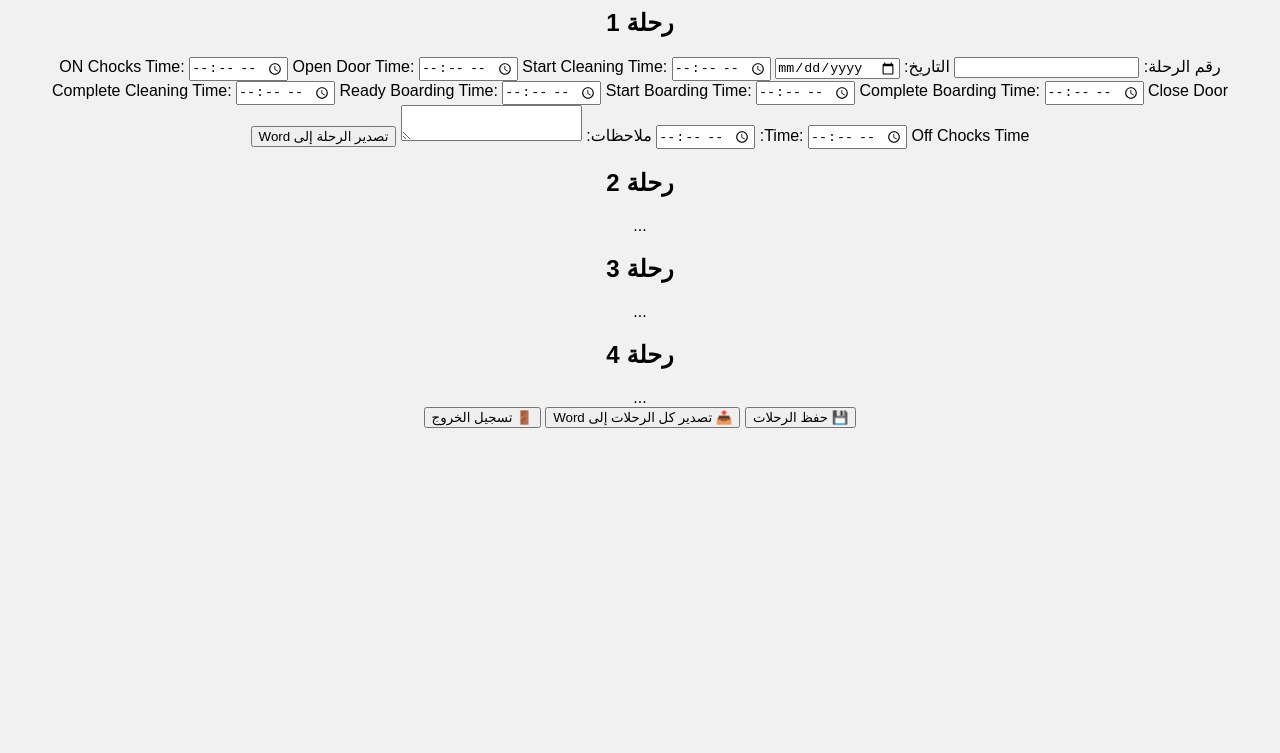
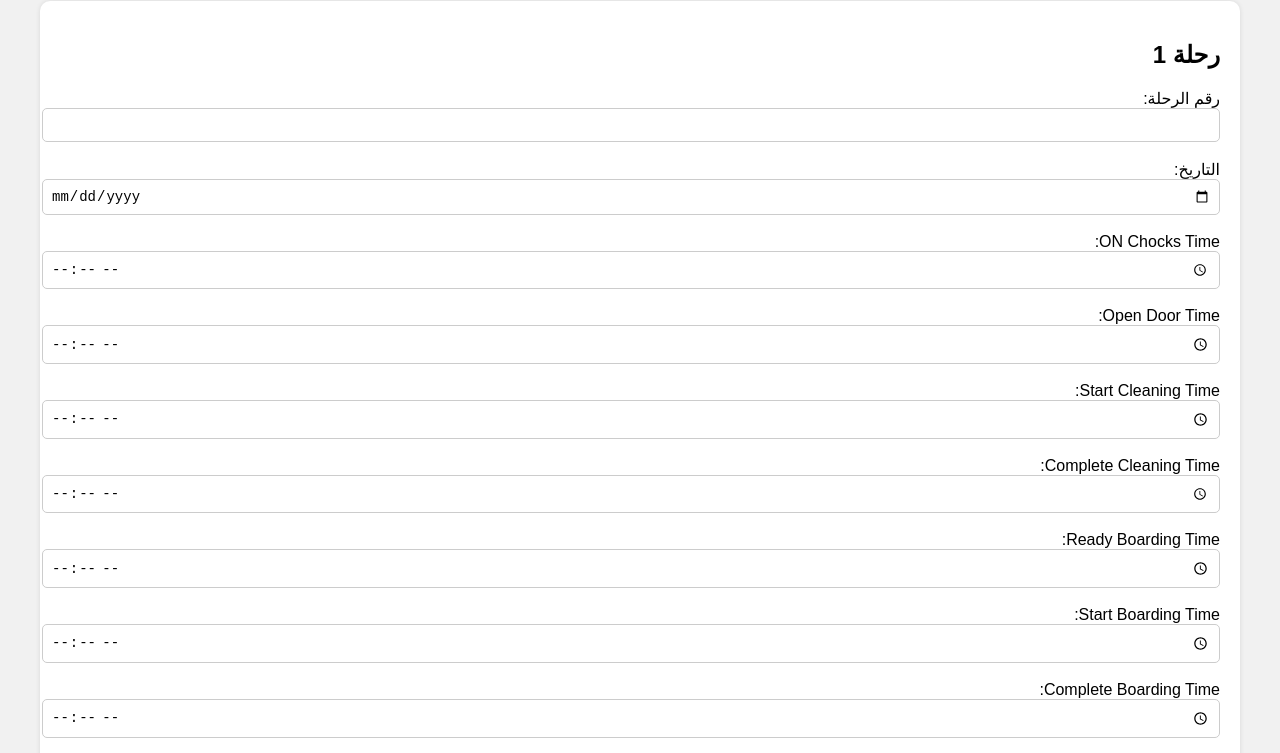
Before and after one commit to Najaf-Airport/xxxxx, a plain HTML site: page flights.html in a window 1280 px wide. Shown: the part 120-873 px from the top of the page. Before the commit the page ends 800 px from the top, so only its background shows below. Drawn offline with Linux system fonts and the light colour scheme; files that its build step writes are made by us from their sources; a script that the page names is missing.

Commit message:
Update style.css

```diff
--- a/css/style.css
+++ b/css/style.css
@@ -4,6 +4,7 @@ body {
   direction: rtl;
   text-align: center;
   padding: 40px;
+  margin: 0;
 }
 
 .login-box {
@@ -35,12 +36,57 @@ body {
   padding: 20px;
 }
 
-.flight-card, .admin-flight-card {
+.flight-card, .admin-flight-card, .card {
   background: white;
+  margin-bottom: 15px;
+  padding: 20px;
+  border-radius: 10px;
+  box-shadow: 0 0 5px rgba(0,0,0,0.1);
+  text-align: right;
+}
+
+.flight-cards {
+  display: flex;
+  flex-direction: column;
+  gap: 15px;
+  margin-bottom: 20px;
+}
+
+.flight-form label {
+  display: block;
+  margin: 8px 0 4px;
+  text-align: right;
+}
+
+.flight-form input,
+.flight-form textarea {
+  width: 100%;
+  padding: 8px;
+  font-size: 14px;
   margin-bottom: 10px;
-  padding: 15px;
-  border-radius: 10px;
-  box-shadow: 0 0 5px rgba(0,0,0,0.2);
+  border: 1px solid #ccc;
+  border-radius: 5px;
+}
+
+.flight-form button,
+#saveBtn, #exportAllBtn, #logoutBtn {
+  padding: 10px 15px;
+  margin: 10px 5px;
+  font-size: 14px;
+  border: none;
+  border-radius: 5px;
+  cursor: pointer;
+  background-color: #3498db;
+  color: white;
+}
+
+.flight-form button:hover,
+#saveBtn:hover, #exportAllBtn:hover, #logoutBtn:hover {
+  background-color: #2980b9;
+}
+
+.saved-flights {
+  margin-bottom: 20px;
 }
 
 .flights-container,
```
